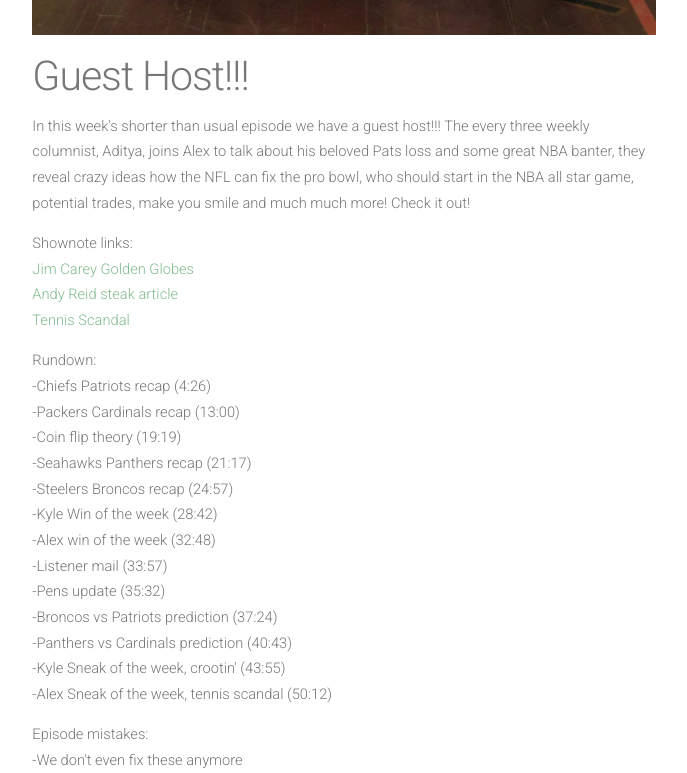
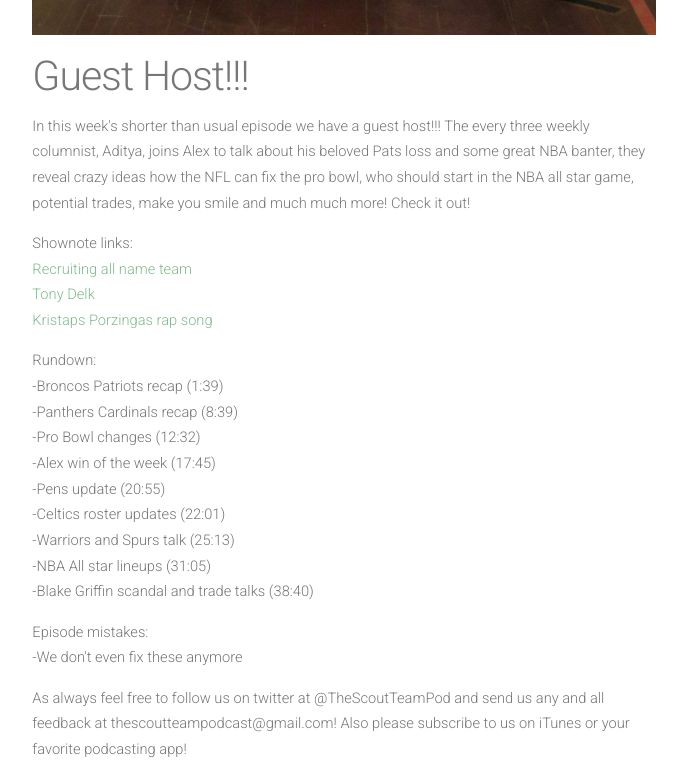
Before and after one commit to alancast/alancast.github.io, a Jekyll site: the page built from _posts/2016-1-29-episode16.md, in a window 1280 px wide and 900 px high, scrolled down 1054 px, cut to the strip 0-773 px from the top of the window. Shown: the whole strip, without its empty margins (296-983 px from the left). Built offline with Jekyll 4.4.1, drawn with Linux system fonts in a browser that asks for light colours; nearby versions of some CDN libraries.

Commit message:
publishing final episode 16 website post

```diff
--- a/_posts/2016-1-29-episode16.md
+++ b/_posts/2016-1-29-episode16.md
@@ -7,23 +7,19 @@ tags: PodcastEpisode
 
 <p>In this week's shorter than usual episode we have a guest host!!! The every three weekly columnist, Aditya, joins Alex to talk about his beloved Pats loss and some great NBA banter, they reveal crazy ideas how the NFL can fix the pro bowl, who should start in the NBA all star game, potential trades, make you smile and much much more! Check it out!</p>
 <p>Shownote links:
-<br><a target="_blank" href="https://www.youtube.com/watch?v=uevbPqes7Wo">Jim Carey Golden Globes</a>
-<br><a target="_blank" href="http://www.theonion.com/article/andy-reid-furious-self-poor-clock-management-end-7-52215">Andy Reid steak article</a>
-<br><a target="_blank" href="http://www.buzzfeed.com/heidiblake/the-tennis-racket#.ouj8QWR6Z">Tennis Scandal</a></p>
+<br><a target="_blank" href="http://www.sbnation.com/college-football-recruiting/2015/8/13/9103955/ncaa-football-recruiting-best-names">Recruiting all name team</a>
+<br><a target="_blank" href="https://en.wikipedia.org/wiki/Tony_Delk">Tony Delk</a>
+<br><a target="_blank" href="https://www.youtube.com/watch?v=EhhSFKgMhlo">Kristaps Porzingas rap song</a></p>
 <p>Rundown:
-<br>-Chiefs Patriots recap (4:26)
-<br>-Packers Cardinals recap  (13:00)
-<br>-Coin flip theory (19:19)
-<br>-Seahawks Panthers recap (21:17)
-<br>-Steelers Broncos recap (24:57)
-<br>-Kyle Win of the week (28:42)
-<br>-Alex win of the week (32:48)
-<br>-Listener mail (33:57)
-<br>-Pens update (35:32)
-<br>-Broncos vs Patriots prediction (37:24)
-<br>-Panthers vs Cardinals prediction (40:43)
-<br>-Kyle Sneak of the week, crootin' (43:55)
-<br>-Alex Sneak of the week, tennis scandal (50:12)</p>
+<br>-Broncos Patriots recap (1:39)
+<br>-Panthers Cardinals recap  (8:39)
+<br>-Pro Bowl changes (12:32)
+<br>-Alex win of the week (17:45)
+<br>-Pens update (20:55)
+<br>-Celtics roster updates (22:01)
+<br>-Warriors and Spurs talk (25:13)
+<br>-NBA All star lineups (31:05)
+<br>-Blake Griffin scandal and trade talks (38:40)</p>
 <p>Episode mistakes:
 <br>-We don't even fix these anymore</p>
 <p>As always feel free to follow us on twitter at @TheScoutTeamPod and send us any and all feedback at thescoutteampodcast@gmail.com! Also please subscribe to us on iTunes or your favorite podcasting app!</p>
```
